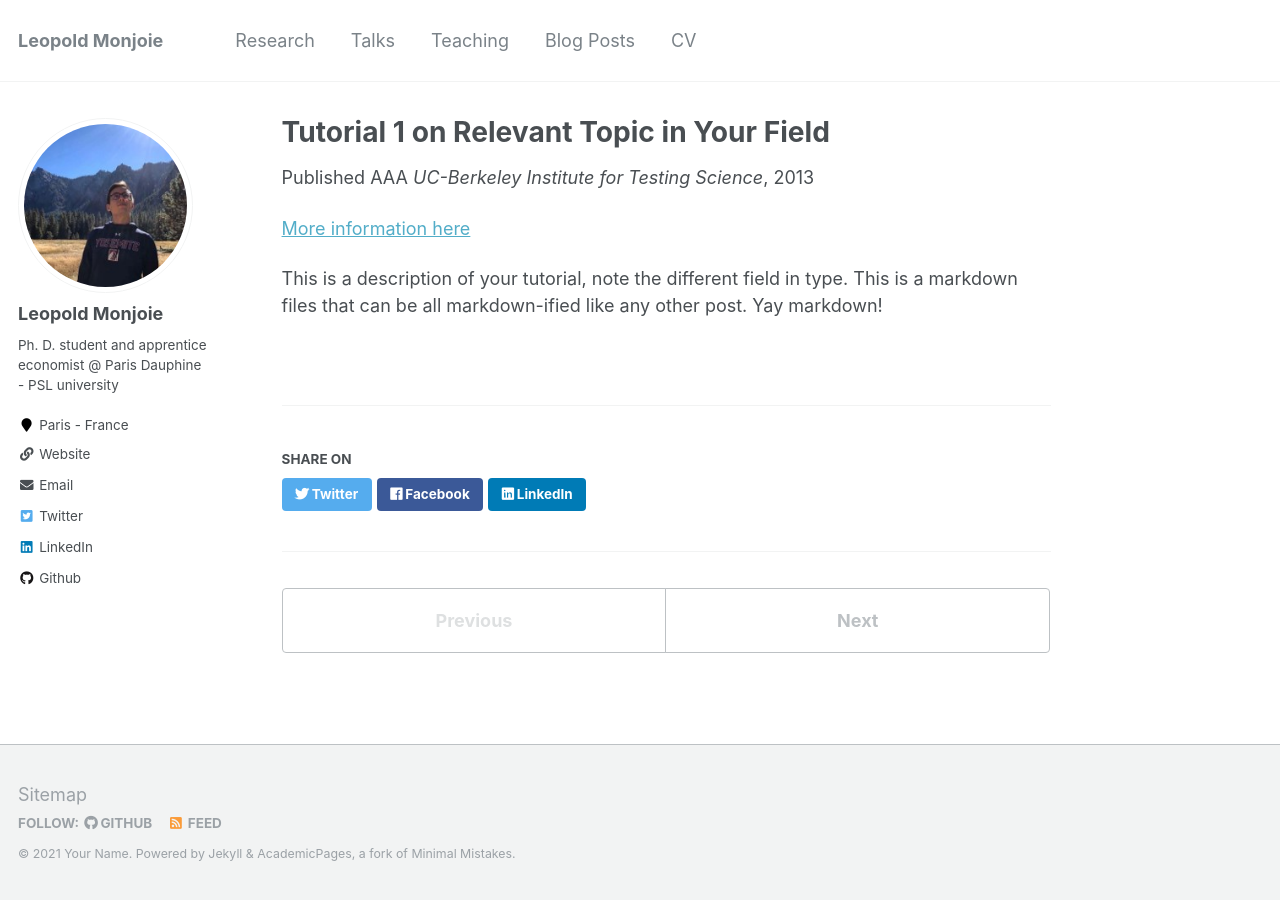
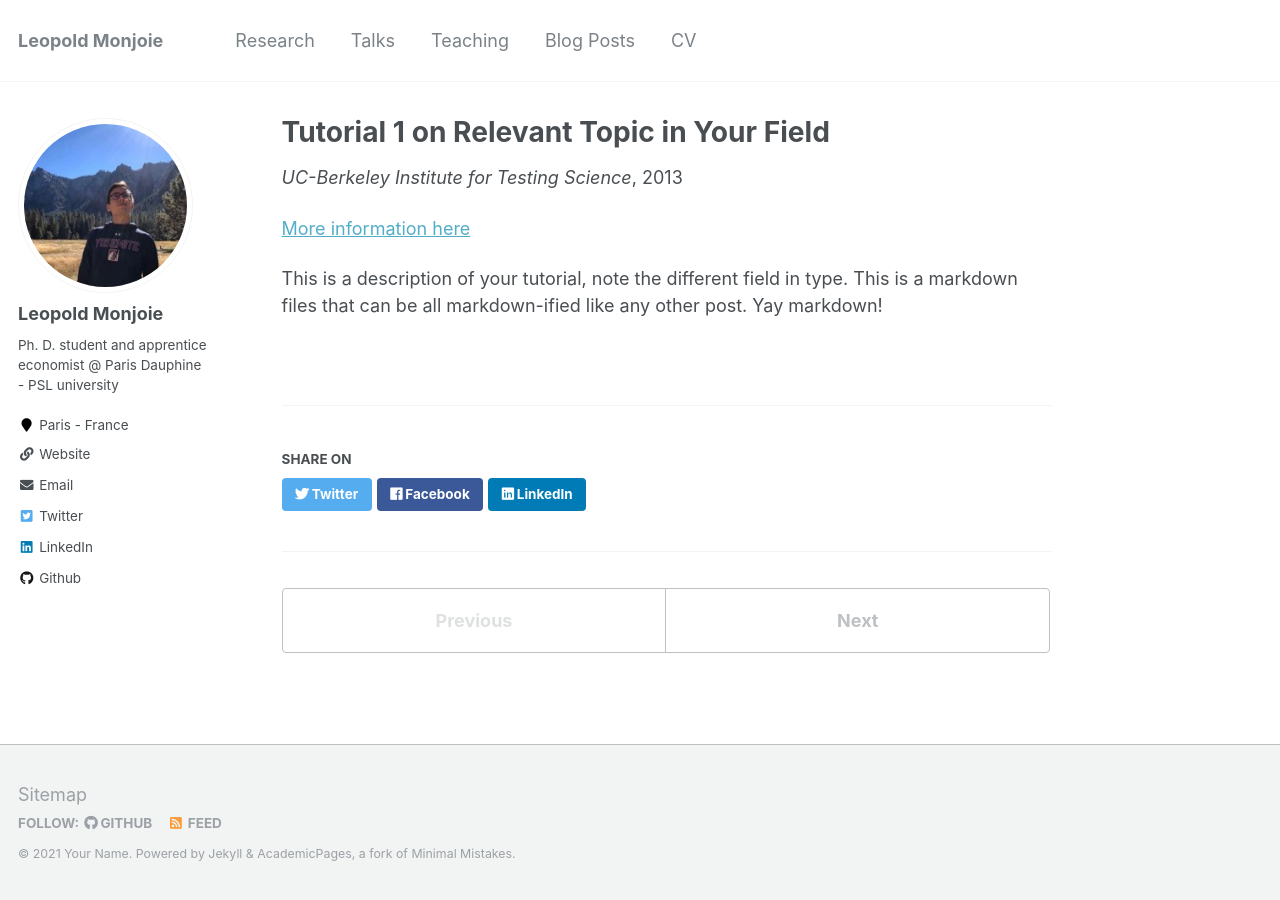
Before and after one commit to LeopoldM/LeopoldM.github.io, a Jekyll site: the page built from _talks/2013-03-01-tutorial-1.md, in a window 1280 px wide. Built offline with Jekyll 4.4.1, drawn with Linux system fonts in a browser that asks for light colours.

Commit message:
Update single.html

```diff
--- a/_layouts/single.html
+++ b/_layouts/single.html
@@ -37,7 +37,7 @@
         {% if page.collection == 'teaching' %}
           <p> {{ page.type }}, <i>{{ page.venue }}</i>, {{ page.date | default: "1900-01-01" | date: "%Y" }} </p>
         {% elsif page.venue and page.date %}
-          <p>Published AAA <i>{{ page.venue }}</i>, {{ page.date | default: "1900-01-01" | date: "%Y" }} </p>
+          <p><i>{{ page.venue }}</i>, {{ page.date | default: "1900-01-01" | date: "%Y" }} </p>
         {% elsif page.date %}
           <p class="page__date"><strong><i class="fa fa-fw fa-calendar" aria-hidden="true"></i> {{ site.data.ui-text[site.locale].date_label | default: "Published:" }}</strong> <time datetime="{{ page.date | date_to_xmlschema }}">{{ page.date | default: "1900-01-01" | date: "%B %d, %Y" }}</time></p>
         {% endif %}
```
